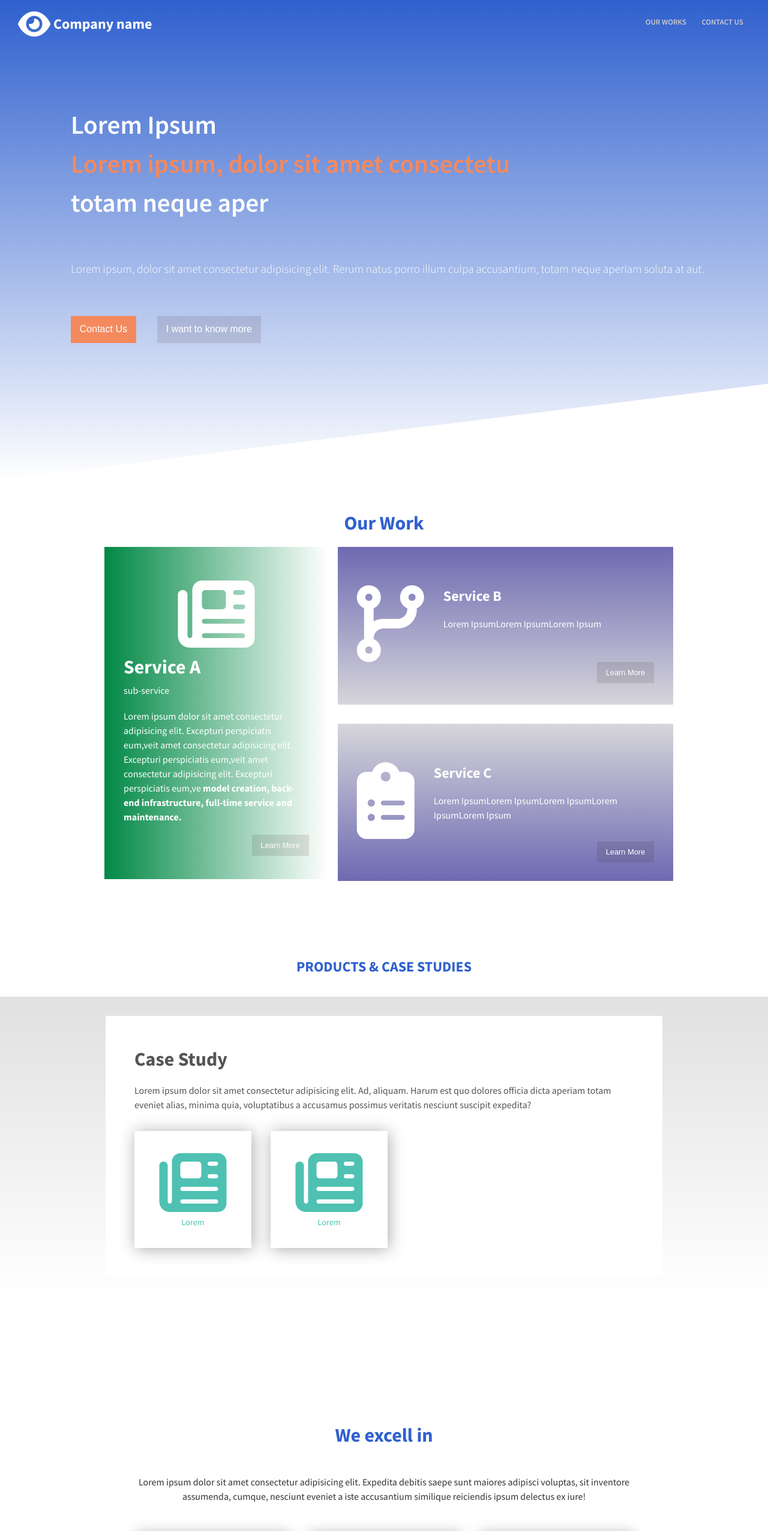
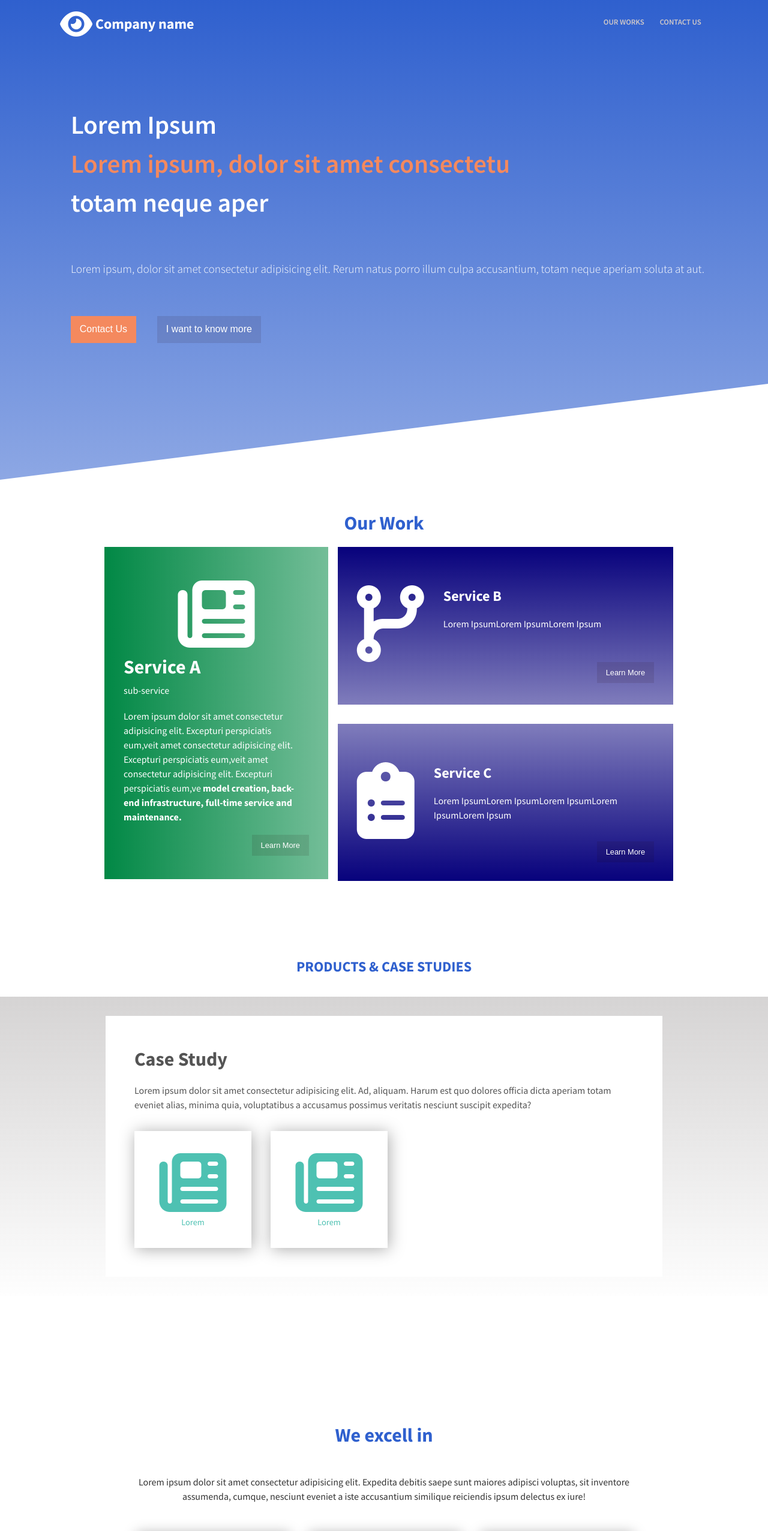
Before and after one commit to Shivam0Anand/layout, a plain HTML site: page index.html in a window 1280 px wide. Shown: the top 2553 px of the page at 60% size. Drawn offline with nearby package versions, Linux system fonts and the light colour scheme.

Commit message:
modified

```diff
--- a/assets/stylesheet/_main.scss
+++ b/assets/stylesheet/_main.scss
@@ -1,6 +1,6 @@
 header {
   height: 100vh;
-  background: linear-gradient(to top, #2f5fce00, #2f60ce);
+  background: linear-gradient(to top, #2f5fce8c, #2f60ce);
   clip-path: polygon(0 0, 100% 0, 100% 80%, 0% 100%);
 }
 .data {
@@ -54,6 +54,9 @@ header {
 }
 nav {
   position: absolute;
+  width: 100%;
+  margin: 0 auto;
+  padding: 16px 100px;
 }
 .flex {
   display: -webkit-box;
@@ -148,7 +151,7 @@ nav {
 }
 
 .ai-col {
-  background: linear-gradient(to right, #018845, #01884400);
+  background: linear-gradient(to right, #018845, #0188448c);
   background-size: cover;
   padding: 2rem;
   text-align: left;
@@ -191,7 +194,7 @@ nav {
 }
 
 .truescore {
-  background: linear-gradient(to bottom, #07017c96, rgba(60, 59, 80, 0.212));
+  background: linear-gradient(to bottom, #07017c, #07017c83);
   padding: 2rem;
   color: $textLight;
 }
@@ -233,7 +236,7 @@ nav {
 }
 
 .demand-ai {
-  background: linear-gradient(to top, #07017c96, rgba(60, 59, 80, 0.212));
+  background: linear-gradient(to top, #07017c, #07017c83);
   padding: 2rem;
 }
 
@@ -242,8 +245,8 @@ nav {
 .case-wallpaper {
   background: linear-gradient(
     to bottom,
-    rgba(207, 205, 205, 0.61),
-    rgba(253, 253, 253, 0.212)
+    rgba(207, 205, 205, 0.863),
+    rgba(253, 253, 253, 0.664)
   );
   background-repeat: no-repeat, no-repeat, no-repeat;
   background-position: bottom right, left, right;
@@ -352,7 +355,7 @@ nav {
   bottom: 56%;
   left: 5%;
   font-size: 3rem;
-  color: $textLight;
+  color: rgba(0, 0, 0, 0.61);
 }
 .analytical-options {
   width: 110%;
@@ -437,7 +440,7 @@ nav {
 .contact-us p,
 .contact-us h4 {
   text-align: center;
-  color: #fff;
+  color: rgba(0, 0, 0, 0.61);
   margin-bottom: 2rem;
 }
 
```
Also changed, not shown: assets/stylesheet/styles.css, 1 other file.
